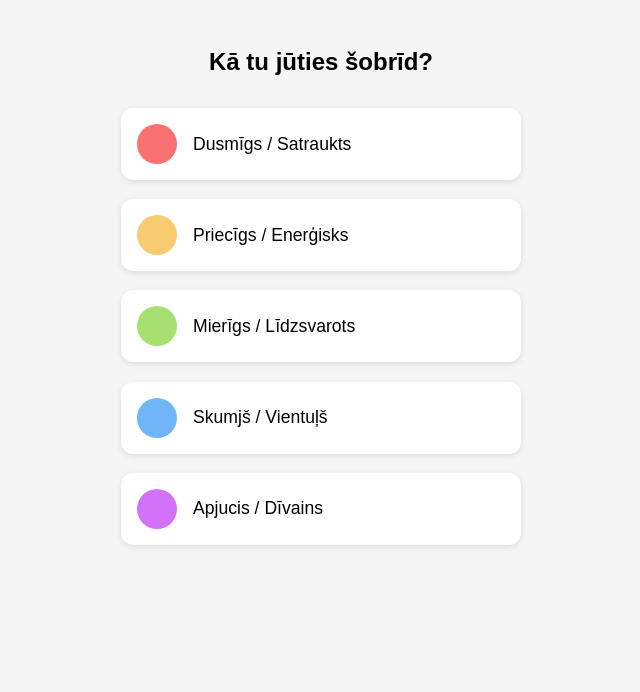
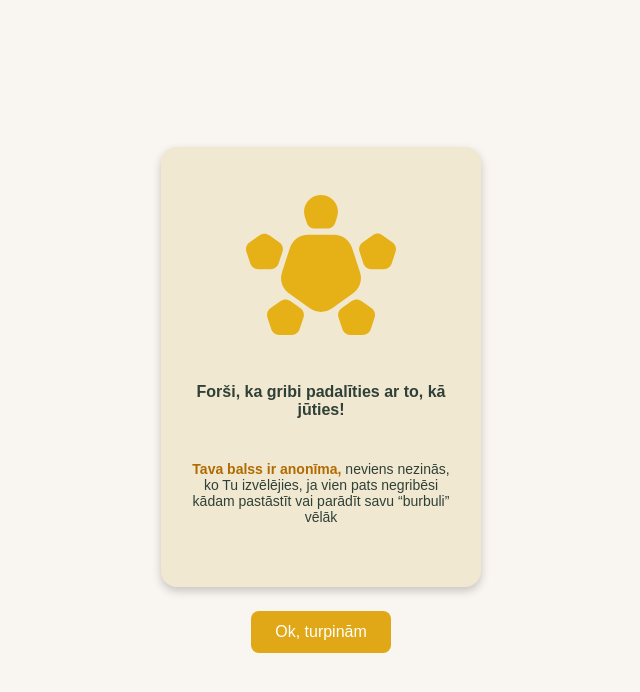
Before and after one commit to marijaeff/logo_BM, a plain HTML site: page vote.html in a window 1280 px wide. Shown: the whole page, without its empty margins (319-959 px from the left). Drawn offline with Linux system fonts and the light colour scheme.

Commit message:
add
first_page design

```diff
--- a/vote.css
+++ b/vote.css
@@ -1,43 +1,120 @@
+* {
+  box-sizing: border-box;
+}
+
+html {
+  font-size: 16px;
+}
+
 body {
-  font-family: sans-serif;
-  background: #f4f4f8;
-  padding: 20px;
+  margin: 0;
+  font-family: 'Arial', sans-serif;
+  background-color: #f9f5f1;
+  min-height: 100vh;
+  display: flex;
+  justify-content: center;
+  align-items: center;
+  padding: 1rem;
+}
+
+.logo-img {
+  width: 60%;
+  max-width: 150px;
+  height: auto;
+  margin-bottom: 16px;
+}
+
+
+.container {
   text-align: center;
 }
 
-.container {
-  max-width: 600px;
-  margin: auto;
+.card {
+  background-color: #f1e8d2;
+  padding: 48px 24px;
+  min-height: 400px;
+  border-radius: 16px;
+  box-shadow: 0 4px 10px rgba(0, 0, 0, 0.2);
+  max-width: 320px;
+  margin: 0 auto;
+
+  display: flex;                 /* делаем флекс-контейнером */
+  flex-direction: column;       /* вертикальное направление */
+  justify-content: center;      /* по вертикали — в центр */
+  align-items: center;          /* по горизонтали — в центр */
+  text-align: center;           /* центрируем сам текст */
+  gap: 16px;                    /* между элементами */
 }
 
-.colors, .animals {
-  display: flex;
-  flex-wrap: wrap;
-  justify-content: center;
-  gap: 10px;
-  margin-top: 15px;
+.bubble-img {
+  width: 120px;
+  margin-bottom: 16px;
 }
 
-.color-option, .animal-icon {
-  width: 60px;
-  height: 60px;
-  border-radius: 50%;
-  cursor: pointer;
-  border: 2px solid white;
-  transition: transform 0.2s;
+.text-top {
+  font-weight: bold;
+  color: #2f4037;
+  font-size: 16px;
+  margin-bottom: 12px;
 }
 
-.color-option:hover, .animal-icon:hover {
-  transform: scale(1.1);
+.text-bottom {
+  font-size: 14px;
+  color: #2f4037;
 }
 
-.animal-icon {
-  border-radius: 10px;
-  object-fit: contain;
-  background: white;
-  padding: 5px;
+.orange {
+  color: #b06b00;
+  font-weight: bold;
 }
 
-.hidden {
-  display: none;
+.continue-button {
+  margin-top: 24px;
+  padding: 12px 24px;
+  background-color: #e0a716;
+  color: white;
+  border: none;
+  border-radius: 8px;
+  font-size: 16px;
+  cursor: pointer;
+  transition: background-color 0.3s ease;
 }
+
+.continue-button:hover {
+  background-color: #d29500;
+}
+
+@media (max-width: 768px) {
+  .card {
+    padding: 16px;
+    border-radius: 12px;
+  }
+
+  .text-top {
+    font-size: 15px;
+  }
+
+  .text-bottom {
+    font-size: 13px;
+  }
+
+  .continue-button {
+    width: 100%;
+    font-size: 1.1rem;
+    padding: 14px;
+  }
+}
+
+@media (max-width: 480px) {
+  .text-top {
+    font-size: 14px;
+  }
+
+  .text-bottom {
+    font-size: 12.5px;
+  }
+
+  .continue-button {
+    font-size: 1rem;
+  }
+}
--- a/vote.html
+++ b/vote.html
@@ -1,104 +1,22 @@
 <!DOCTYPE html>
 <html lang="lv">
 <head>
-  <meta charset="UTF-8" />
-  <meta name="viewport" content="width=device-width, initial-scale=1.0" />
-  <title>Kā tu jūties šobrīd?</title>
-  <style>
-    body {
-      margin: 0;
-      font-family: sans-serif;
-      display: flex;
-      flex-direction: column;
-      align-items: center;
-      justify-content: flex-start;
-      min-height: 100vh;
-      padding: 2rem 1rem;
-      background-color: #f5f5f5;
-    }
-
-    h1 {
-      font-size: 1.5rem;
-      margin-bottom: 2rem;
-      text-align: center;
-    }
-
-    .mood-container {
-      display: flex;
-      flex-direction: column;
-      gap: 1.2rem;
-      width: 100%;
-      max-width: 400px;
-    }
-
-    .mood-option {
-      display: flex;
-      align-items: center;
-      gap: 1rem;
-      padding: 1rem;
-      border-radius: 12px;
-      background-color: white;
-      box-shadow: 0 2px 6px rgba(0, 0, 0, 0.1);
-      cursor: pointer;
-      transition: transform 0.2s;
-    }
-
-    .mood-option:hover {
-      transform: scale(1.02);
-    }
-
-    .circle {
-      width: 40px;
-      height: 40px;
-      border-radius: 50%;
-    }
-
-    .ball1 { background-color: #f97171; }
-    .ball2 { background-color: #f9cb71; }
-    .ball3 { background-color: #a6e071; }
-    .ball4 { background-color: #71b5f9; }
-    .ball5 { background-color: #d371f9; }
-
-    .label {
-      font-size: 1.1rem;
-    }
-  </style>
+  <meta charset="UTF-8">
+  <title>Jūtu Burbulis</title>
+  <link rel="stylesheet" href="vote.css">
+  <meta name="viewport" content="width=device-width, initial-scale=1.0">
 </head>
 <body>
-  <h1>Kā tu jūties šobrīd?</h1>
-  <div class="mood-container">
-    <div class="mood-option" data-color="#f97171">
-      <div class="circle ball1"></div>
-      <div class="label">Dusmīgs / Satraukts</div>
+  <div class="container">
+    <div class="card">
+      <img src="assets\logo_bm_oranzz.svg" alt="Logo-BM" class="logo-img">
+      <p class="text-top">Forši, ka gribi padalīties ar to, kā jūties!</p>
+      <p class="text-bottom">
+        <span class="orange">Tava balss ir anonīma,</span>
+        neviens nezinās, ko Tu izvēlējies, ja vien pats negribēsi kādam pastāstīt vai parādīt savu “burbuli” vēlāk
+      </p>
     </div>
-    <div class="mood-option" data-color="#f9cb71">
-      <div class="circle ball2"></div>
-      <div class="label">Priecīgs / Enerģisks</div>
-    </div>
-    <div class="mood-option" data-color="#a6e071">
-      <div class="circle ball3"></div>
-      <div class="label">Mierīgs / Līdzsvarots</div>
-    </div>
-    <div class="mood-option" data-color="#71b5f9">
-      <div class="circle ball4"></div>
-      <div class="label">Skumjš / Vientuļš</div>
-    </div>
-    <div class="mood-option" data-color="#d371f9">
-      <div class="circle ball5"></div>
-      <div class="label">Apjucis / Dīvains</div>
-    </div>
+    <button class="continue-button">Ok, turpinām</button>
   </div>
-
-  <script>
-    const options = document.querySelectorAll('.mood-option');
-    options.forEach(option => {
-      option.addEventListener('click', () => {
-        const color = option.dataset.color;
-        localStorage.setItem('moodColor', color);
-        // TODO: pāriet uz nākamo soli (dzīvnieka izvēle)
-        alert('Tu izvēlējies noskaņojumu!');
-      });
-    });
-  </script>
 </body>
 </html>
```
Also changed, not shown: assets/logo_bm_oranzz.svg (added), maketi/pirmais_ekrāns.png (added).
